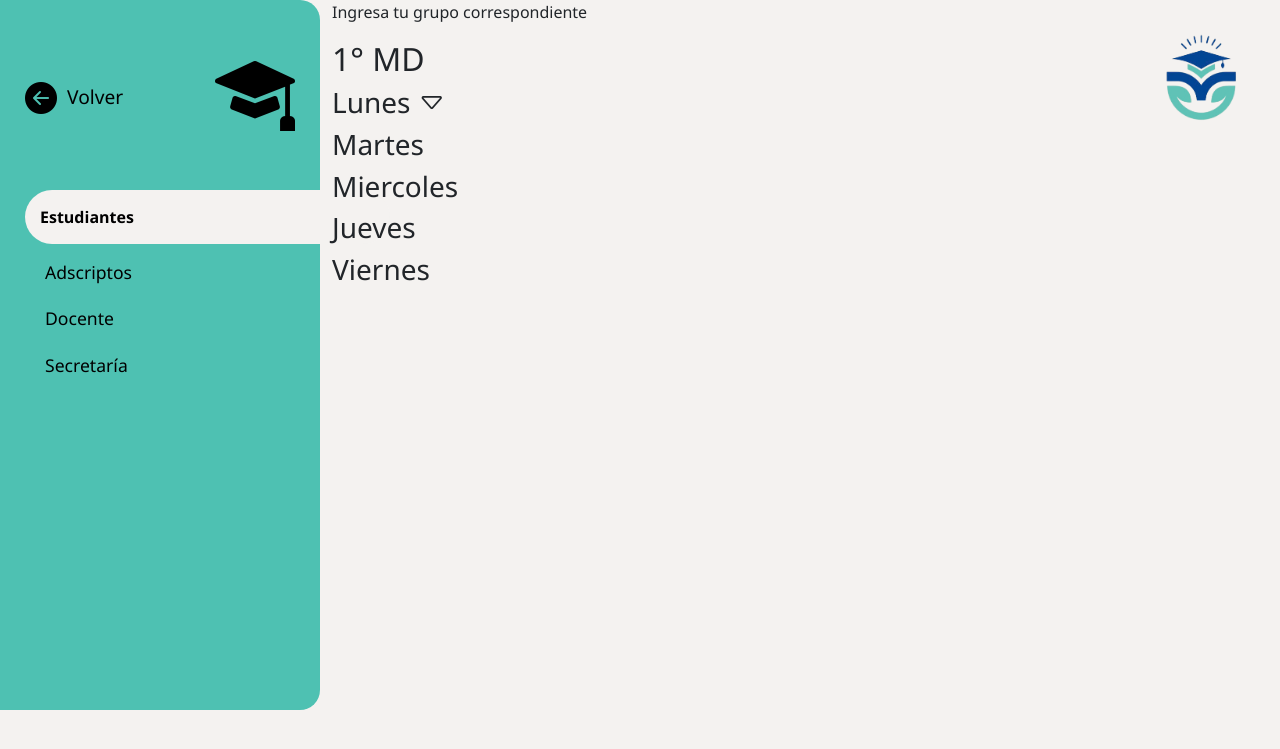
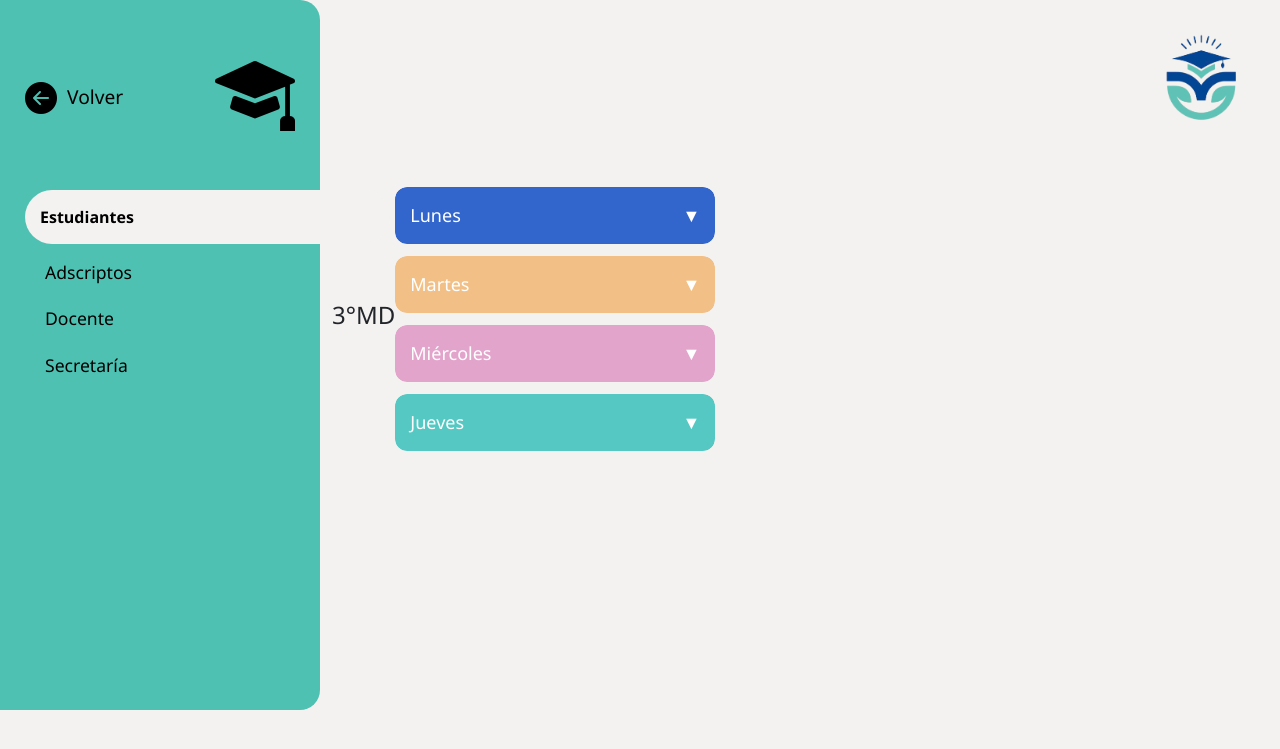
Before and after one commit to monzerratjh/C-C2025, a PHP site: page /horarios1MD.html in a window 1280 px wide. Shown: the top 749 px of the page. Run offline with PHP 8.4, Linux system fonts and the light colour scheme.

Commit message:
Desarrollo pagina horarios

```diff
--- a/adscriptos_log.html
+++ b/adscriptos_log.html
@@ -16,9 +16,9 @@
   <nav class="d-md-none">
     <div class="container-fluid">
       <button class="btn" type="button" data-bs-toggle="offcanvas" data-bs-target="#menuLateral">
-        <img class="menuResponsive" src="menu.png" alt="menu">
+        <img class="menuResponsive" src="/img/menu.png" alt="menu">
       </button>
-      <img class="logoResponsive" src="logo.png" alt="logoRespnsive">
+      <img class="logoResponsive" src="/img/logo.png" alt="logoRespnsive">
     </div>
   </nav>
 
@@ -59,7 +59,7 @@
 <!-- Contenido principal -->
 <main class="col-md-9 principal-estudiantes" >
 
-    <img src="logo.png" alt="Logo" class="logo">
+    <img src="/img/logo.png" alt="Logo" class="logo">
 
     <section class="seccion-form">
 
--- a/docente_log.html
+++ b/docente_log.html
@@ -16,9 +16,9 @@
   <nav class="d-md-none">
     <div class="container-fluid">
       <button class="btn" type="button" data-bs-toggle="offcanvas" data-bs-target="#menuLateral">
-        <img class="menuResponsive" src="menu.png" alt="menu">
+        <img class="menuResponsive" src="/img/menu.png" alt="menu">
       </button>
-      <img class="logoResponsive" src="logo.png" alt="logoRespnsive">
+      <img class="logoResponsive" src="/img/logo.png" alt="logoRespnsive">
     </div>
   </nav>
 
@@ -59,7 +59,7 @@
 <!-- Contenido principal -->
 <main class="col-md-9 principal-estudiantes" >
 
-    <img src="logo.png" alt="Logo" class="logo">
+    <img src="/img/logo.png" alt="Logo" class="logo">
 
     <section class="seccion-form">
 
--- a/estudiantes.html
+++ b/estudiantes.html
@@ -18,9 +18,9 @@
   <nav class="d-md-none">
     <div class="container-fluid">
       <button class="btn" type="button" data-bs-toggle="offcanvas" data-bs-target="#menuLateral">
-        <img class="menuResponsive" src="menu.png" alt="menu">
+        <img class="menuResponsive" src="/img/menu.png" alt="menu">
       </button>
-      <img class="logoResponsive" src="logo.png" alt="logoRespnsive">
+      <img class="logoResponsive" src="/img/logo.png" alt="logoRespnsive">
     </div>
   </nav>
 
@@ -60,7 +60,7 @@
 
       <!-- Contenido principal -->
       <div class="col-md-9 col-12 principal-estudiantes">
-        <img src="logo.png" alt="Logo" class="logo">
+        <img src="/img/logo.png" alt="Logo" class="logo">
         <h2>ESTUDIANTE</h2>
         <p>Ingresa tu grupo correspondiente</p>
 
--- a/horarios1MD.html
+++ b/horarios1MD.html
@@ -18,9 +18,9 @@
   <nav class="d-md-none">
     <div class="container-fluid">
       <button class="btn" type="button" data-bs-toggle="offcanvas" data-bs-target="#menuLateral">
-        <img class="menuResponsive" src="menu.png" alt="menu">
+        <img class="menuResponsive" src="/img/menu.png" alt="menu">
       </button>
-      <img class="logoResponsive" src="logo.png" alt="logoRespnsive">
+      <img class="logoResponsive" src="/img/logo.png" alt="logoRespnsive">
     </div>
   </nav>
 
@@ -61,18 +61,60 @@
 
     <!-- Contenido principal-->
     <div class="col-md-9 horarios-estudiantes"> <!-- Boostrap contendio al lado del menu -->
-      <img src="logo.png" alt="Logo" class="logo">
-      <p>Ingresa tu grupo correspondiente</p>
-      <h2>1° MD</h2>
+      <img src="/img/logo.png" alt="Logo" class="logo">
 
-      <div><h3>Lunes <i class="bi bi-caret-down"></i></h3></div>
-      <div><h3>Martes</h3></div>
-      <div><h3>Miercoles</h3></div>
-      <div><h3>Jueves</h3></div>
-      <div><h3>Viernes</h3></div>
+
+     <h2 class="titulo-horario">3°MD</h2>
+
+  <div class="accordion">
+
+    <!-- Día -->
+    <div class="dia">
+      <button class="boton-dia lunes">Lunes</button>
+      <div class="contenido-dia">
+        <table class="tabla-horario">
+          <tr><th>Hora</th><th>Materia</th><th>Salón</th></tr>
+          <tr><td>1era</td><td>materia 1</td><td><b>salón</b></td></tr>
+          <tr><td>2da</td><td>materia 2</td><td><b>salón</b></td></tr>
+          <tr><td>3ra</td><td>materia 3</td><td><b>salón</b></td></tr>
+          <tr><td>4ta</td><td>materia 4</td><td><b>salón</b></td></tr>
+          <tr><td>5ta</td><td>materia 4</td><td><b>salón</b></td></tr>
+        </table>
+      </div>
     </div>
-  </div>
-</div>
+
+    <!-- Día -->
+    <div class="dia">
+      <button class="boton-dia martes">Martes</button>
+      <div class="contenido-dia">
+        <table class="tabla-horario">
+          <tr><th>Hora</th><th>Materia</th><th>Salón</th></tr>
+          <tr><td>1era</td><td>---</td><td>---</td></tr>
+        </table>
+      </div>
+    </div>
+
+    <!-- Día -->
+    <div class="dia">
+      <button class="boton-dia miercoles">Miércoles</button>
+      <div class="contenido-dia">
+        <table class="tabla-horario">
+          <tr><th>Hora</th><th>Materia</th><th>Salón</th></tr>
+          <tr><td>1era</td><td>---</td><td>---</td></tr>
+        </table>
+      </div>
+    </div>
+
+    <!-- Día -->
+    <div class="dia">
+      <button class="boton-dia jueves">Jueves</button>
+      <div class="contenido-dia">
+        <table class="tabla-horario">
+          <tr><th>Hora</th><th>Materia</th><th>Salón</th></tr>
+          <tr><td>1era</td><td>---</td><td>---</td></tr>
+        </table>
+      </div>
+    </div>
 
 <!-- Bootstrap JS -->
 <script src="https://cdn.jsdelivr.net/npm/bootstrap@5.3.2/dist/js/bootstrap.bundle.min.js"></script>
--- a/secretaria_log.html
+++ b/secretaria_log.html
@@ -16,9 +16,9 @@
   <nav class="d-md-none">
     <div class="container-fluid">
       <button class="btn" type="button" data-bs-toggle="offcanvas" data-bs-target="#menuLateral">
-        <img class="menuResponsive" src="menu.png" alt="menu">
+        <img class="menuResponsive" src="/img/menu.png" alt="menu">
       </button>
-      <img class="logoResponsive" src="logo.png" alt="logoRespnsive">
+      <img class="logoResponsive" src="/img/logo.png" alt="logoRespnsive">
     </div>
   </nav>
 
@@ -59,7 +59,7 @@
 <!-- Contenido principal -->
 <main class="col-md-9 principal-estudiantes" >
 
-    <img src="logo.png" alt="Logo" class="logo">
+    <img src="/img/logo.png" alt="Logo" class="logo">
 
     <section class="seccion-form">
 
--- a/style.css
+++ b/style.css
@@ -285,6 +285,85 @@ a{
       align-items: center;
    }
 
+   .horarios-estudiantes{
+
+    display: flex;
+
+   }
+
+   .titulo-horario {
+  font-size: 24px;
+  margin-bottom: 20px;
+}
+
+.accordion {
+  width: 320px;
+}
+
+.dia {
+  margin-bottom: 12px;
+  border-radius: 12px;
+  overflow: hidden;
+}
+
+.boton-dia {
+  width: 100%;
+  padding: 15px;
+  border: none;
+  color: white;
+  font-size: 18px;
+  cursor: pointer;
+  text-align: left;
+  position: relative;
+  border-radius: 12px;
+}
+
+.boton-dia::after {
+  content: "▼";
+  position: absolute;
+  right: 15px;
+  transition: transform 0.3s ease;
+}
+
+.boton-dia.activo::after {
+  transform: rotate(180deg);
+}
+
+.contenido-dia {
+  display: none;
+  background-color: white;
+  border-top: 1px solid #ccc;
+  border-radius: 0 0 12px 12px;
+}
+
+.tabla-horario {
+  width: 100%;
+  border-collapse: collapse;
+}
+
+.tabla-horario th,
+.tabla-horario td {
+  border: 1px solid #000;
+  padding: 8px;
+  text-align: center;
+}
+
+/* Colores por día */
+.lunes {
+  background-color: #3366cc;
+}
+
+.martes {
+  background-color: #f2c086;
+}
+
+.miercoles {
+  background-color: #e3a4cc;
+}
+
+.jueves {
+  background-color: #56c8c3;
+}
 
 
 
```
Also changed, not shown: index.html (+5 -5 lines), prueba.html (added, +137 -0 lines), app.js (line endings or trailing spaces), img/adscriptos.png (renamed from adscriptos.png), img/estudiantes.png (renamed from estudiantes.png), img/logo.png (renamed from logo.png), img/menu.png (renamed from menu.png), img/profesor.png (renamed from profesor.png), img/secretario.png (renamed from secretario.png).
